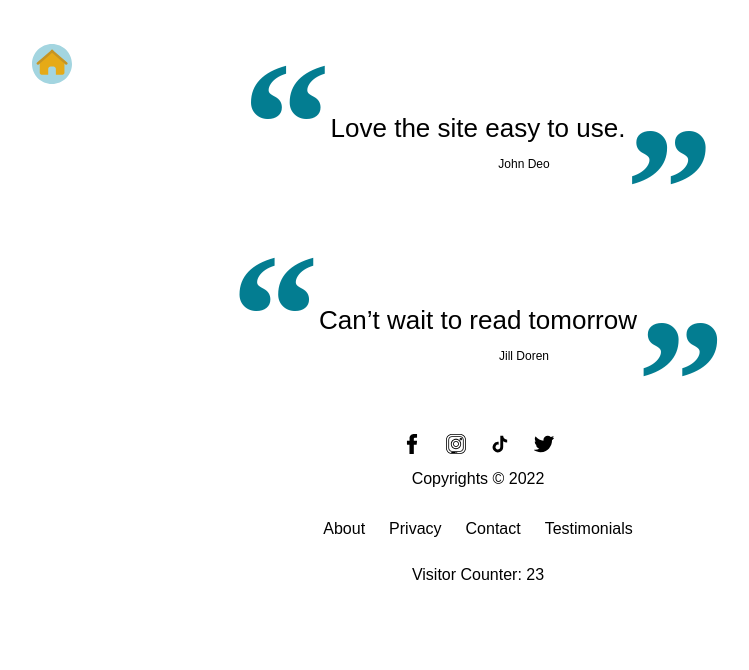
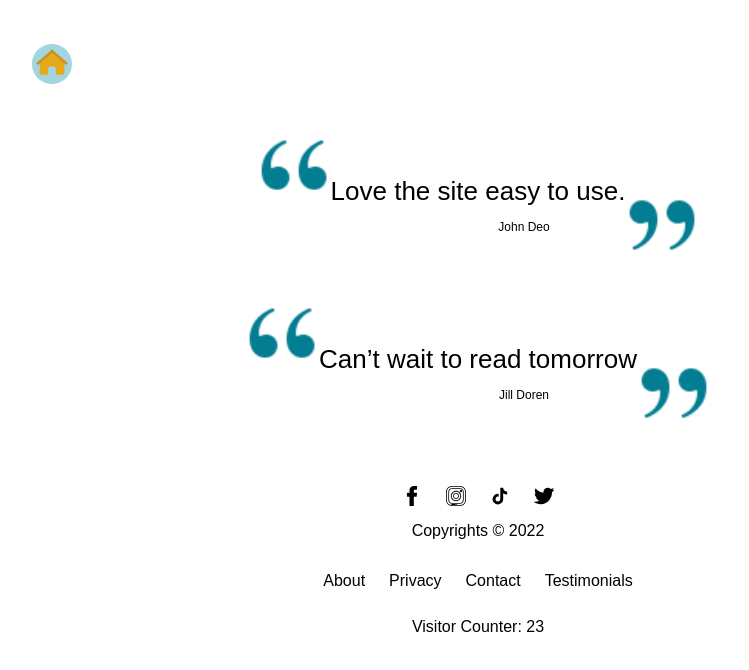
Before and after one commit to jaamasad/thoughts, a React (Create React App) app: page /testimonials in a window 1280 px wide. Shown: the top 670 px of the page, without its empty margins (162-911 px from the left). Built offline with nearby package versions, Linux system fonts and the light colour scheme.

Commit message:
saving progress

```diff
--- a/src/component/pages/Testimonials.js
+++ b/src/component/pages/Testimonials.js
@@ -3,18 +3,28 @@ const Testimonials = () => {
   return (
     <div className="testimonials-container">
       <div className="testimonials">
-        <span className="quates">“</span>
+        <span className="quates">
+          <img src="/images/right.png" alt="" />
+        </span>
         <p>
-        Love the site easy to use. <br /><span>John Deo</span>
+          Love the site easy to use. <br />
+          <span>John Deo</span>
         </p>
-        <span className="quates">”</span>
+        <span className="quates">
+          <img src="/images/left.png" alt="" />
+        </span>
       </div>
       <div className="testimonials">
-        <span className="quates">“</span>
+        <span className="quates">
+          <img src="/images/right.png" alt="" />
+        </span>
         <p>
-        Can’t wait to read tomorrow <br /><span>Jill Doren</span>
+          Can’t wait to read tomorrow <br />
+          <span>Jill Doren</span>
         </p>
-        <span className="quates">”</span>
+        <span className="quates">
+          <img src="/images/left.png" alt="" />
+        </span>
       </div>
     </div>
   )
--- a/src/index.css
+++ b/src/index.css
@@ -68,23 +68,29 @@ header {
 .message-box p {
   font-size: 1.5rem;
 }
+.testimonials-container {
+
+    display: flex;
+    flex-direction: column;
+    margin-top: 100px;
+}
 .testimonials {
   display: flex;
   justify-content: center;
   align-items: center;
-  margin-bottom: -100px;
+  margin-top: 50px;
 }
 .testimonials .quates {
-  font-size: 11rem;
-  color: #037d91;
-  font-family: "fangsong" !important;
-  font-weight: 900;
+  width: 74px;
+}
+.testimonials .quates img {
+  width: 100%;
 }
 .testimonials .quates:first-child {
-  margin-top: -40px;
+  margin-top: -80px;
 }
 .testimonials .quates:last-child {
-  margin-top: 90px;
+  margin-top: 40px;
 }
 .print-arrea {
   display: none;
```
Also changed, not shown: public/images/left.png (added), public/images/right.png (added).
